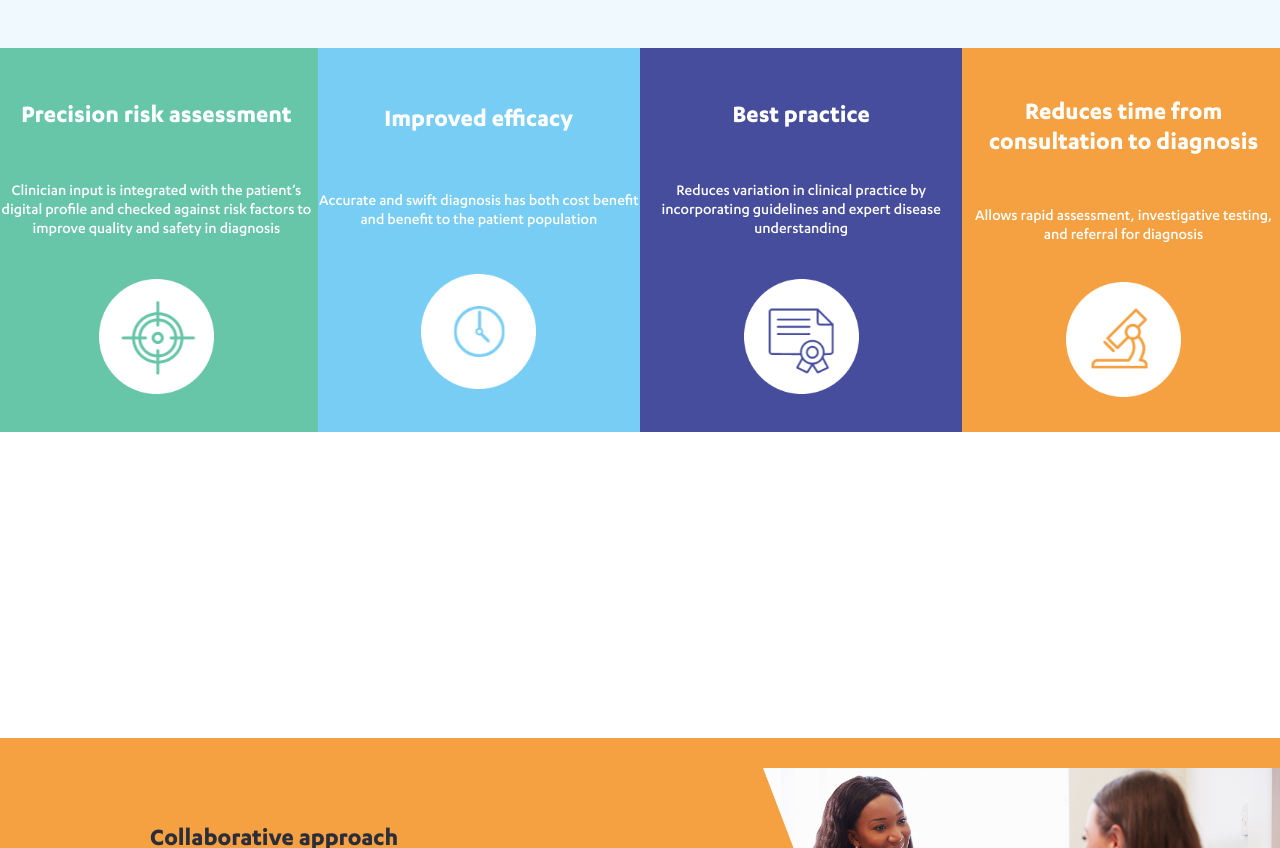
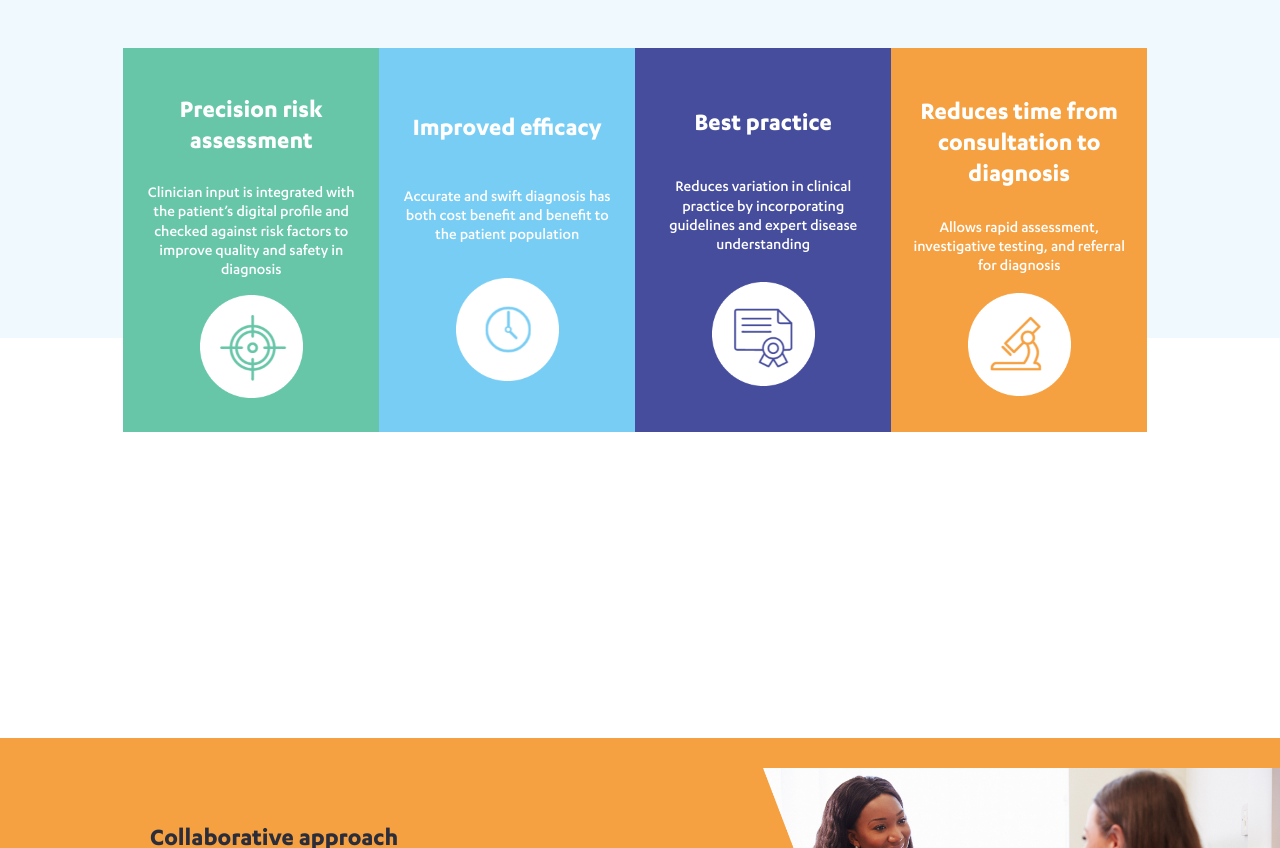
Before and after one commit to SurajSarate/itgs, a plain HTML site: page index.html in a window 1280 px wide. Shown: the part 2715-3563 px from the top of the page. Drawn offline with nearby package versions, Linux system fonts and the light colour scheme; files whose address does not match are found by name.

```diff
--- a/style.css
+++ b/style.css
@@ -614,8 +614,9 @@ html {
     align-items: center;
     justify-content: space-evenly;
     top: 100px;
-    left: 0%;
-    right: 0%;
+    width: 80vw;
+    left: 10%;
+    right: 10%;
     height: 60rem;
     position: absolute;
 }
@@ -624,7 +625,7 @@ html {
     color: white;
     align-items: center;
     height: 80vmax;
-    padding: 10px;
+    padding: 20px!important;
     margin: 10px 0px;
     justify-content: space-evenly;
     display: flex;
```
